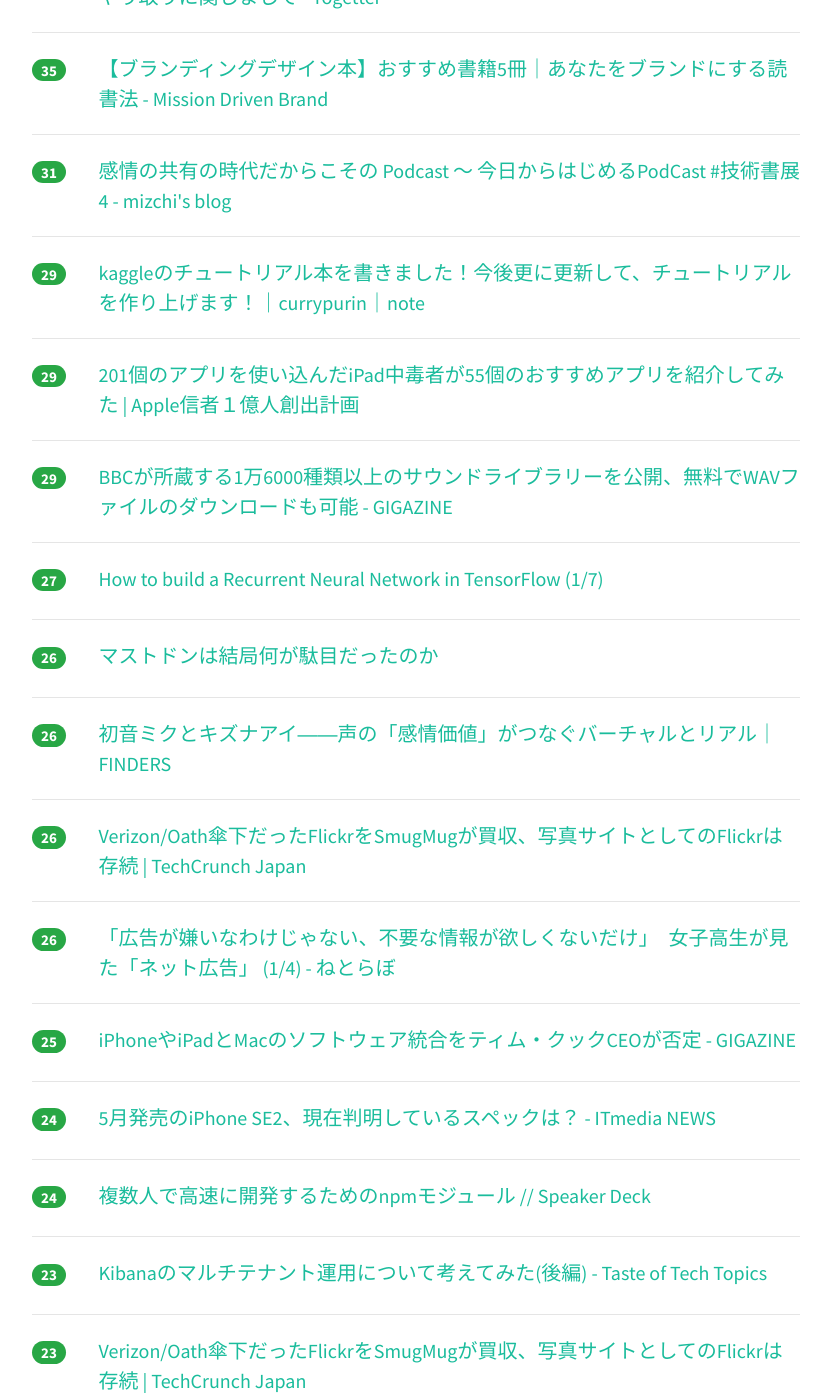
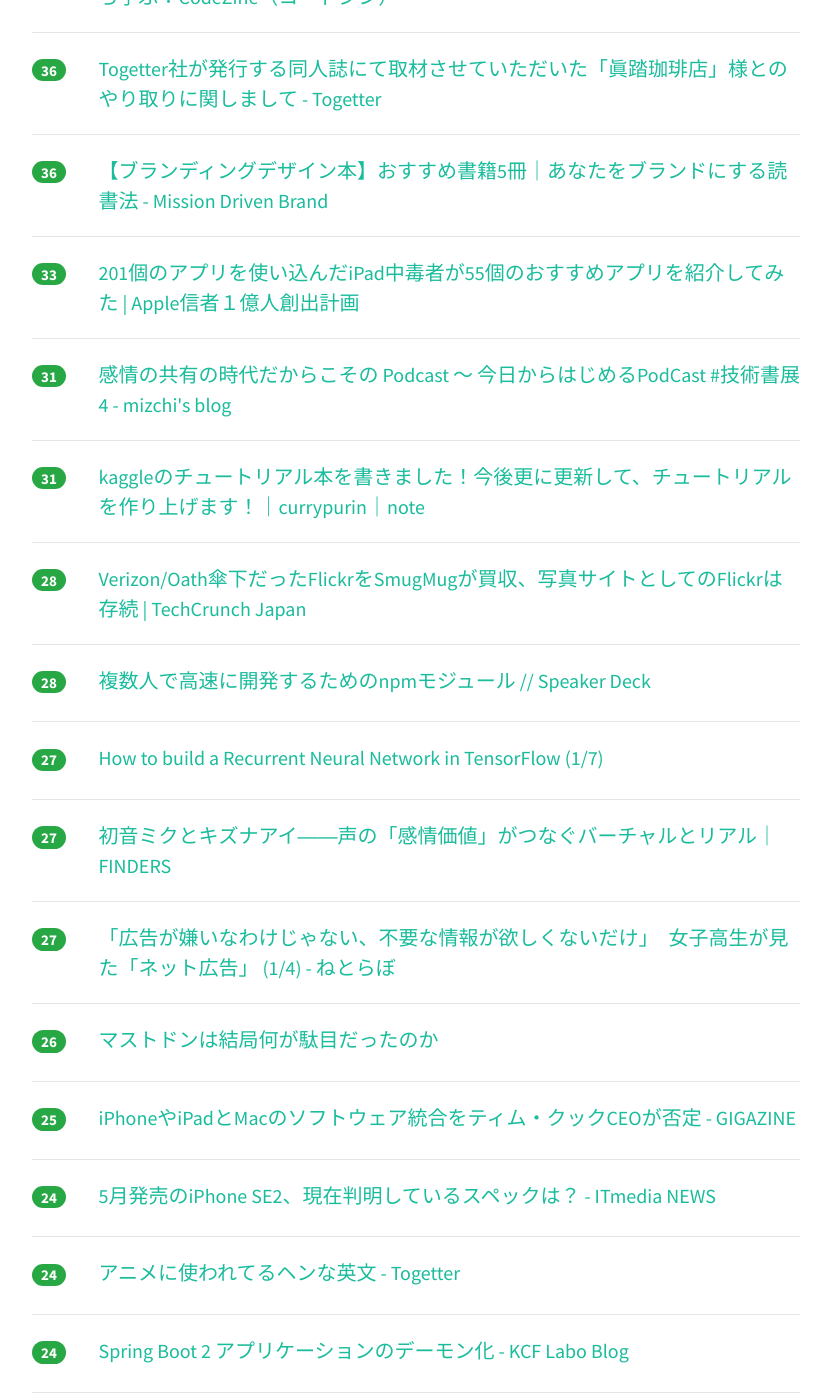
Before and after one commit to yatta47/hatena-matome-site, a Jekyll site: the page built from _posts/2018-04-21-hatena.md, in a window 1280 px wide and 1400 px high, scrolled down 1887 px. Shown: the whole window, without its empty margins (224-1055 px from the left). Built offline with Jekyll 4.4.1, drawn with Linux system fonts in a browser that asks for light colours; nearby versions of some CDN libraries; some of the changed text lies outside the part shown.

Commit message:
Updated 2018-04-21

```diff
--- a/_posts/2018-04-21-hatena.md
+++ b/_posts/2018-04-21-hatena.md
@@ -1,24 +1,29 @@
 ---
 layout: post
 title:  "2018-04-21 はてぶIT"
-date:   2018-04-21 22:01:57
+date:   2018-04-21 23:02:33
 tags: [it-hotentry]
 ---
-54 件のデータあり
+56 件のデータあり
 
 <hr><div class="row">
-<div class="col-1"><span class="badge badge-pill badge-success h2">225</span></div>
+<div class="col-1"><span class="badge badge-pill badge-success h2">240</span></div>
 <div class="col-11"><a href='https://speakerdeck.com/sota1235/javascriptyunitutotesutofalseli-xiang-toxian-shi' target='_blank'>JavaScriptユニットテストの理想と現実 // Speaker Deck</a></div>
 </div>
 <hr>
 <div class="row">
-<div class="col-1"><span class="badge badge-pill badge-success h2">216</span></div>
+<div class="col-1"><span class="badge badge-pill badge-success h2">225</span></div>
 <div class="col-11"><a href='https://www.slideshare.net/YoshidaShingo/thefuturewillbeserverless' target='_blank'>Kubernetesのない世界 すべてがサーバーレスになる</a></div>
 </div>
 <hr>
 <div class="row">
-<div class="col-1"><span class="badge badge-pill badge-success h2">198</span></div>
+<div class="col-1"><span class="badge badge-pill badge-success h2">211</span></div>
 <div class="col-11"><a href='http://nlab.itmedia.co.jp/nl/articles/1804/21/news006.html' target='_blank'>「『いいね』が他人のTLに流れるのはいや」「謎の凍結を食らった！」←把握してる？　米Twitterのスタッフが答えてくれた (1/2) - ねとらぼ</a></div>
+</div>
+<hr>
+<div class="row">
+<div class="col-1"><span class="badge badge-pill badge-success h2">183</span></div>
+<div class="col-11"><a href='http://nlab.itmedia.co.jp/nl/articles/1804/20/news124.html' target='_blank'>「望んで広告を出しているものではない」　海賊サイト広告問題、出稿していた大手企業の言い分は - ねとらぼ</a></div>
 </div>
 <hr>
 <div class="row">
@@ -27,48 +32,53 @@ tags: [it-hotentry]
 </div>
 <hr>
 <div class="row">
-<div class="col-1"><span class="badge badge-pill badge-success h2">170</span></div>
-<div class="col-11"><a href='http://nlab.itmedia.co.jp/nl/articles/1804/20/news124.html' target='_blank'>「望んで広告を出しているものではない」　海賊サイト広告問題、出稿していた大手企業の言い分は - ねとらぼ</a></div>
+<div class="col-1"><span class="badge badge-pill badge-success h2">159</span></div>
+<div class="col-11"><a href='https://anond.hatelabo.jp/20180421141653' target='_blank'>上司が無能過ぎて吐きそう</a></div>
 </div>
 <hr>
 <div class="row">
-<div class="col-1"><span class="badge badge-pill badge-success h2">149</span></div>
+<div class="col-1"><span class="badge badge-pill badge-success h2">152</span></div>
 <div class="col-11"><a href='https://anond.hatelabo.jp/20180421093412' target='_blank'>グーグル翻訳にギターを聞かせてみた</a></div>
 </div>
 <hr>
 <div class="row">
-<div class="col-1"><span class="badge badge-pill badge-success h2">101</span></div>
+<div class="col-1"><span class="badge badge-pill badge-success h2">102</span></div>
 <div class="col-11"><a href='http://twitter.com/kazuo_ishikawa/status/987216826722496512' target='_blank'>石川和男（政策アナリスト）さんのツイート: "【内閣支持率 54.6%】 新聞社・テレビ局の世論調査結果とは、かなり違う結果が出ている。 皆さんは、新聞社・テレビ局とネットのどちらの結</a></div>
 </div>
 <hr>
 <div class="row">
 <div class="col-1"><span class="badge badge-pill badge-success h2">97</span></div>
-<div class="col-11"><a href='https://anond.hatelabo.jp/20180421141653' target='_blank'>上司が無能過ぎて吐きそう</a></div>
+<div class="col-11"><a href='https://gigazine.net/news/20180421-bbc-sound-effects/' target='_blank'>BBCが所蔵する1万6000種類以上のサウンドライブラリーを公開、無料でWAVファイルのダウンロードも可能 - GIGAZINE</a></div>
 </div>
 <hr>
 <div class="row">
-<div class="col-1"><span class="badge badge-pill badge-success h2">62</span></div>
+<div class="col-1"><span class="badge badge-pill badge-success h2">63</span></div>
 <div class="col-11"><a href='https://www.webprofessional.jp/js-library-scrollreveal-2/' target='_blank'>たった数行のCSSでパララックス風表現ができる「position: sticky」の使い方 - WPJ</a></div>
 </div>
 <hr>
 <div class="row">
-<div class="col-1"><span class="badge badge-pill badge-success h2">48</span></div>
+<div class="col-1"><span class="badge badge-pill badge-success h2">60</span></div>
+<div class="col-11"><a href='https://speakerdeck.com/mathetake/yusaxing-dong-falseshu-li-moteruto-gao-su-tui-jian-sisutemu' target='_blank'>ユーザー行動の数理モデルと 高速推薦システム // Speaker Deck</a></div>
+</div>
+<hr>
+<div class="row">
+<div class="col-1"><span class="badge badge-pill badge-success h2">50</span></div>
 <div class="col-11"><a href='http://www.currypurin.com/entry/2018/04/21/002224' target='_blank'>技術書を書くときに背中を押してくれた結城先生のツイート - currypurin’s diary</a></div>
 </div>
 <hr>
 <div class="row">
-<div class="col-1"><span class="badge badge-pill badge-success h2">48</span></div>
+<div class="col-1"><span class="badge badge-pill badge-success h2">49</span></div>
 <div class="col-11"><a href='http://p2ptk.org/copyright/882' target='_blank'>Cloudflare、海賊版アニメサイトへのサービス提供を突如停止 – P2Pとかその辺のお話R</a></div>
+</div>
+<hr>
+<div class="row">
+<div class="col-1"><span class="badge badge-pill badge-success h2">44</span></div>
+<div class="col-11"><a href='https://speakerdeck.com/sota1235/importwomotukusuruhua' target='_blank'>importをモックする話 // Speaker Deck</a></div>
 </div>
 <hr>
 <div class="row">
 <div class="col-1"><span class="badge badge-pill badge-success h2">43</span></div>
 <div class="col-11"><a href='http://nlab.itmedia.co.jp/nl/articles/1804/19/news062.html' target='_blank'>電子書籍サービス「Digital e-hon」が終了へ　7月末を最後に購入済みコンテンツもほぼ閲覧不能に - ねとらぼ</a></div>
-</div>
-<hr>
-<div class="row">
-<div class="col-1"><span class="badge badge-pill badge-success h2">43</span></div>
-<div class="col-11"><a href='https://speakerdeck.com/sota1235/importwomotukusuruhua' target='_blank'>importをモックする話 // Speaker Deck</a></div>
 </div>
 <hr>
 <div class="row">
@@ -82,18 +92,18 @@ tags: [it-hotentry]
 </div>
 <hr>
 <div class="row">
-<div class="col-1"><span class="badge badge-pill badge-success h2">41</span></div>
-<div class="col-11"><a href='https://speakerdeck.com/mathetake/yusaxing-dong-falseshu-li-moteruto-gao-su-tui-jian-sisutemu' target='_blank'>ユーザー行動の数理モデルと 高速推薦システム // Speaker Deck</a></div>
-</div>
-<hr>
-<div class="row">
 <div class="col-1"><span class="badge badge-pill badge-success h2">36</span></div>
 <div class="col-11"><a href='https://togetter.com/li/1219892' target='_blank'>Togetter社が発行する同人誌にて取材させていただいた「眞踏珈琲店」様とのやり取りに関しまして - Togetter</a></div>
 </div>
 <hr>
 <div class="row">
-<div class="col-1"><span class="badge badge-pill badge-success h2">35</span></div>
+<div class="col-1"><span class="badge badge-pill badge-success h2">36</span></div>
 <div class="col-11"><a href='http://www.missiondrivenbrand.jp/entry/kaitai_brandingdesignbook' target='_blank'>【ブランディングデザイン本】おすすめ書籍5冊｜あなたをブランドにする読書法 - Mission Driven Brand</a></div>
+</div>
+<hr>
+<div class="row">
+<div class="col-1"><span class="badge badge-pill badge-success h2">33</span></div>
+<div class="col-11"><a href='https://appleshinja.com/ipad-osusume-apps' target='_blank'>201個のアプリを使い込んだiPad中毒者が55個のおすすめアプリを紹介してみた | Apple信者１億人創出計画</a></div>
 </div>
 <hr>
 <div class="row">
@@ -102,18 +112,18 @@ tags: [it-hotentry]
 </div>
 <hr>
 <div class="row">
-<div class="col-1"><span class="badge badge-pill badge-success h2">29</span></div>
+<div class="col-1"><span class="badge badge-pill badge-success h2">31</span></div>
 <div class="col-11"><a href='https://note.mu/currypurin/n/nf390914c721e' target='_blank'>kaggleのチュートリアル本を書きました！今後更に更新して、チュートリアルを作り上げます！｜currypurin｜note</a></div>
 </div>
 <hr>
 <div class="row">
-<div class="col-1"><span class="badge badge-pill badge-success h2">29</span></div>
-<div class="col-11"><a href='https://appleshinja.com/ipad-osusume-apps' target='_blank'>201個のアプリを使い込んだiPad中毒者が55個のおすすめアプリを紹介してみた | Apple信者１億人創出計画</a></div>
+<div class="col-1"><span class="badge badge-pill badge-success h2">28</span></div>
+<div class="col-11"><a href='https://jp.techcrunch.com/2018/04/21/2018-04-20-smugmug-acquires-flickr/' target='_blank'>Verizon/Oath傘下だったFlickrをSmugMugが買収、写真サイトとしてのFlickrは存続 | TechCrunch Japan</a></div>
 </div>
 <hr>
 <div class="row">
-<div class="col-1"><span class="badge badge-pill badge-success h2">29</span></div>
-<div class="col-11"><a href='https://gigazine.net/news/20180421-bbc-sound-effects/' target='_blank'>BBCが所蔵する1万6000種類以上のサウンドライブラリーを公開、無料でWAVファイルのダウンロードも可能 - GIGAZINE</a></div>
+<div class="col-1"><span class="badge badge-pill badge-success h2">28</span></div>
+<div class="col-11"><a href='https://speakerdeck.com/sottar/fu-shu-ren-degao-su-nikai-fa-surutamefalsenpmmoziyuru' target='_blank'>複数人で高速に開発するためのnpmモジュール // Speaker Deck</a></div>
 </div>
 <hr>
 <div class="row">
@@ -122,23 +132,18 @@ tags: [it-hotentry]
 </div>
 <hr>
 <div class="row">
-<div class="col-1"><span class="badge badge-pill badge-success h2">26</span></div>
-<div class="col-11"><a href='https://anond.hatelabo.jp/20180419183039' target='_blank'>マストドンは結局何が駄目だったのか</a></div>
+<div class="col-1"><span class="badge badge-pill badge-success h2">27</span></div>
+<div class="col-11"><a href='https://finders.me/articles.php?id=145' target='_blank'>初音ミクとキズナアイ――声の「感情価値」がつなぐバーチャルとリアル｜FINDERS</a></div>
+</div>
+<hr>
+<div class="row">
+<div class="col-1"><span class="badge badge-pill badge-success h2">27</span></div>
+<div class="col-11"><a href='http://nlab.itmedia.co.jp/nl/articles/1804/21/news013.html' target='_blank'>「広告が嫌いなわけじゃない、不要な情報が欲しくないだけ」　女子高生が見た「ネット広告」 (1/4) - ねとらぼ</a></div>
 </div>
 <hr>
 <div class="row">
 <div class="col-1"><span class="badge badge-pill badge-success h2">26</span></div>
-<div class="col-11"><a href='https://finders.me/articles.php?id=145' target='_blank'>初音ミクとキズナアイ――声の「感情価値」がつなぐバーチャルとリアル｜FINDERS</a></div>
-</div>
-<hr>
-<div class="row">
-<div class="col-1"><span class="badge badge-pill badge-success h2">26</span></div>
-<div class="col-11"><a href='https://jp.techcrunch.com/2018/04/21/2018-04-20-smugmug-acquires-flickr/' target='_blank'>Verizon/Oath傘下だったFlickrをSmugMugが買収、写真サイトとしてのFlickrは存続 | TechCrunch Japan</a></div>
-</div>
-<hr>
-<div class="row">
-<div class="col-1"><span class="badge badge-pill badge-success h2">26</span></div>
-<div class="col-11"><a href='http://nlab.itmedia.co.jp/nl/articles/1804/21/news013.html' target='_blank'>「広告が嫌いなわけじゃない、不要な情報が欲しくないだけ」　女子高生が見た「ネット広告」 (1/4) - ねとらぼ</a></div>
+<div class="col-11"><a href='https://anond.hatelabo.jp/20180419183039' target='_blank'>マストドンは結局何が駄目だったのか</a></div>
 </div>
 <hr>
 <div class="row">
@@ -153,7 +158,12 @@ tags: [it-hotentry]
 <hr>
 <div class="row">
 <div class="col-1"><span class="badge badge-pill badge-success h2">24</span></div>
-<div class="col-11"><a href='https://speakerdeck.com/sottar/fu-shu-ren-degao-su-nikai-fa-surutamefalsenpmmoziyuru' target='_blank'>複数人で高速に開発するためのnpmモジュール // Speaker Deck</a></div>
+<div class="col-11"><a href='https://togetter.com/li/1219989' target='_blank'>アニメに使われてるヘンな英文 - Togetter</a></div>
+</div>
+<hr>
+<div class="row">
+<div class="col-1"><span class="badge badge-pill badge-success h2">24</span></div>
+<div class="col-11"><a href='https://kcf-developers.hatenablog.jp/entry/2018/04/20/182217' target='_blank'>Spring Boot 2 アプリケーションのデーモン化 - KCF Labo Blog</a></div>
 </div>
 <hr>
 <div class="row">
@@ -168,7 +178,7 @@ tags: [it-hotentry]
 <hr>
 <div class="row">
 <div class="col-1"><span class="badge badge-pill badge-success h2">22</span></div>
-<div class="col-11"><a href='https://togetter.com/li/1219989' target='_blank'>アニメに使われてるヘンな英文 - Togetter</a></div>
+<div class="col-11"><a href='http://warbler.hatenablog.com/entry/2018/04/20/160007' target='_blank'>EM菌 VS サルモネラ菌 - warbler’s diary</a></div>
 </div>
 <hr>
 <div class="row">
@@ -178,37 +188,32 @@ tags: [it-hotentry]
 <hr>
 <div class="row">
 <div class="col-1"><span class="badge badge-pill badge-success h2">21</span></div>
-<div class="col-11"><a href='https://kcf-developers.hatenablog.jp/entry/2018/04/20/182217' target='_blank'>Spring Boot 2 アプリケーションのデーモン化 - KCF Labo Blog</a></div>
+<div class="col-11"><a href='https://togetter.com/li/1219986' target='_blank'>三浦瑠麗「韓国の学会にある美人学生で接待する文化」 - Togetter</a></div>
+</div>
+<hr>
+<div class="row">
+<div class="col-1"><span class="badge badge-pill badge-success h2">21</span></div>
+<div class="col-11"><a href='https://webtan.impress.co.jp/e/2018/04/19/28398' target='_blank'>サンプリングと著作権 ─裁判例1─ ～アメリカにおけるミュージック・サンプリング事件とは？ | よくわかる音楽著作権ビジネス【Web担特別掲載版】 | Web担当者Forum</a></div>
+</div>
+<hr>
+<div class="row">
+<div class="col-1"><span class="badge badge-pill badge-success h2">21</span></div>
+<div class="col-11"><a href='https://anond.hatelabo.jp/20180421010513' target='_blank'>携帯電話の2年縛りの説明</a></div>
 </div>
 <hr>
 <div class="row">
 <div class="col-1"><span class="badge badge-pill badge-success h2">20</span></div>
-<div class="col-11"><a href='http://warbler.hatenablog.com/entry/2018/04/20/160007' target='_blank'>EM菌 VS サルモネラ菌 - warbler’s diary</a></div>
-</div>
-<hr>
-<div class="row">
-<div class="col-1"><span class="badge badge-pill badge-success h2">20</span></div>
-<div class="col-11"><a href='https://togetter.com/li/1219986' target='_blank'>三浦瑠麗「韓国の学会にある美人学生で接待する文化」 - Togetter</a></div>
-</div>
-<hr>
-<div class="row">
-<div class="col-1"><span class="badge badge-pill badge-success h2">20</span></div>
-<div class="col-11"><a href='https://webtan.impress.co.jp/e/2018/04/19/28398' target='_blank'>サンプリングと著作権 ─裁判例1─ ～アメリカにおけるミュージック・サンプリング事件とは？ | よくわかる音楽著作権ビジネス【Web担特別掲載版】 | Web担当者Forum</a></div>
-</div>
-<hr>
-<div class="row">
-<div class="col-1"><span class="badge badge-pill badge-success h2">20</span></div>
-<div class="col-11"><a href='https://anond.hatelabo.jp/20180421010513' target='_blank'>携帯電話の2年縛りの説明</a></div>
-</div>
-<hr>
-<div class="row">
-<div class="col-1"><span class="badge badge-pill badge-success h2">19</span></div>
 <div class="col-11"><a href='https://persol-tech-s.co.jp/i-engineer/human/railsgirls' target='_blank'>働く場所の選択肢を持ちやすい──Rails Girls Japan 鳥井雪さんに聞く、女性がソフトウェア・エンジニアとして働くことのメリット | i:Engineer(アイエンジニア)｜パーソルテクノロジースタッフ</a></div>
 </div>
 <hr>
 <div class="row">
-<div class="col-1"><span class="badge badge-pill badge-success h2">17</span></div>
+<div class="col-1"><span class="badge badge-pill badge-success h2">18</span></div>
 <div class="col-11"><a href='https://akiba-pc.watch.impress.co.jp/docs/wakiba/find/1118324.html' target='_blank'>SIMフリー版iPadが実売17,800円から、イオシスに大量入荷 （取材中に見つけた○○なもの） - AKIBA PC Hotline!</a></div>
+</div>
+<hr>
+<div class="row">
+<div class="col-1"><span class="badge badge-pill badge-success h2">18</span></div>
+<div class="col-11"><a href='https://medium.com/@catatsuy/ba21da5abd96' target='_blank'>大切なお知らせ – Tatsuya Kaneko – Medium</a></div>
 </div>
 <hr>
 <div class="row">
@@ -217,18 +222,23 @@ tags: [it-hotentry]
 </div>
 <hr>
 <div class="row">
+<div class="col-1"><span class="badge badge-pill badge-success h2">17</span></div>
+<div class="col-11"><a href='https://speakerdeck.com/hoxom/sgmrfmix' target='_blank'>多次元時系列の異常検知手法 sGMRFmix について /sGMRFmix // Speaker Deck</a></div>
+</div>
+<hr>
+<div class="row">
 <div class="col-1"><span class="badge badge-pill badge-success h2">16</span></div>
 <div class="col-11"><a href='https://anond.hatelabo.jp/20180420134142' target='_blank'>死んだ人のFacebookアカウントに「誕生日おめでとう」コメントがついていて「..</a></div>
 </div>
 <hr>
 <div class="row">
-<div class="col-1"><span class="badge badge-pill badge-success h2">14</span></div>
-<div class="col-11"><a href='https://medium.com/@catatsuy/ba21da5abd96' target='_blank'>大切なお知らせ – Tatsuya Kaneko – Medium</a></div>
+<div class="col-1"><span class="badge badge-pill badge-success h2">16</span></div>
+<div class="col-11"><a href='http://photo-studio9.com/best-backup/' target='_blank'>NASと外付けHDDはどっちが安全？最強の写真バックアップ環境について考えてみた！ | studio9</a></div>
 </div>
 <hr>
 <div class="row">
 <div class="col-1"><span class="badge badge-pill badge-success h2">14</span></div>
-<div class="col-11"><a href='https://speakerdeck.com/hoxom/sgmrfmix' target='_blank'>多次元時系列の異常検知手法 sGMRFmix について /sGMRFmix // Speaker Deck</a></div>
+<div class="col-11"><a href='https://www.smugmug.com/together/' target='_blank'>Together, SmugMug+Flickr</a></div>
 </div>
 <hr>
 <div class="row">
@@ -248,7 +258,7 @@ tags: [it-hotentry]
 <hr>
 <div class="row">
 <div class="col-1"><span class="badge badge-pill badge-success h2">13</span></div>
-<div class="col-11"><a href='https://www.smugmug.com/together/' target='_blank'>Together, SmugMug+Flickr</a></div>
+<div class="col-11"><a href='http://blog.machio.me/entry/company-culture' target='_blank'>初期スタートアップにおける社内文化の在るべき形とは ~3ヶ月開発チームをマネジメントしながら本気で考えた道のり~ - まちお開発日記 ~ machio Development Diary ~</a></div>
 </div>
 <hr>
 <div class="row">
@@ -262,8 +272,13 @@ tags: [it-hotentry]
 </div>
 <hr>
 <div class="row">
-<div class="col-1"><span class="badge badge-pill badge-success h2">9</span></div>
+<div class="col-1"><span class="badge badge-pill badge-success h2">10</span></div>
 <div class="col-11"><a href='https://security.srad.jp/story/18/04/20/2358240/' target='_blank'>Microsoft、Google Chromeユーザーを悪意あるWebサイトから守る拡張機能を公開 | スラド セキュリティ</a></div>
+</div>
+<hr>
+<div class="row">
+<div class="col-1"><span class="badge badge-pill badge-success h2">10</span></div>
+<div class="col-11"><a href='https://github.com/npm/npm/releases/tag/v6.0.0-next.2' target='_blank'>Release v6.0.0-next.2 · npm/npm · GitHub</a></div>
 </div>
 <hr>
 <div class="row">
@@ -271,8 +286,3 @@ tags: [it-hotentry]
 <div class="col-11"><a href='http://blog.domesoccer.jp/archives/60101507.html' target='_blank'>ヴァンフォーレ甲府の「特任チームドクター」にブラック・ジャック！手塚治虫生誕90周年企画の一環としてコラボ決定 : ドメサカブログ</a></div>
 </div>
 <hr>
-<div class="row">
-<div class="col-1"><span class="badge badge-pill badge-success h2">8</span></div>
-<div class="col-11"><a href='https://github.com/npm/npm/releases/tag/v6.0.0-next.2' target='_blank'>Release v6.0.0-next.2 · npm/npm · GitHub</a></div>
-</div>
-<hr>
```
